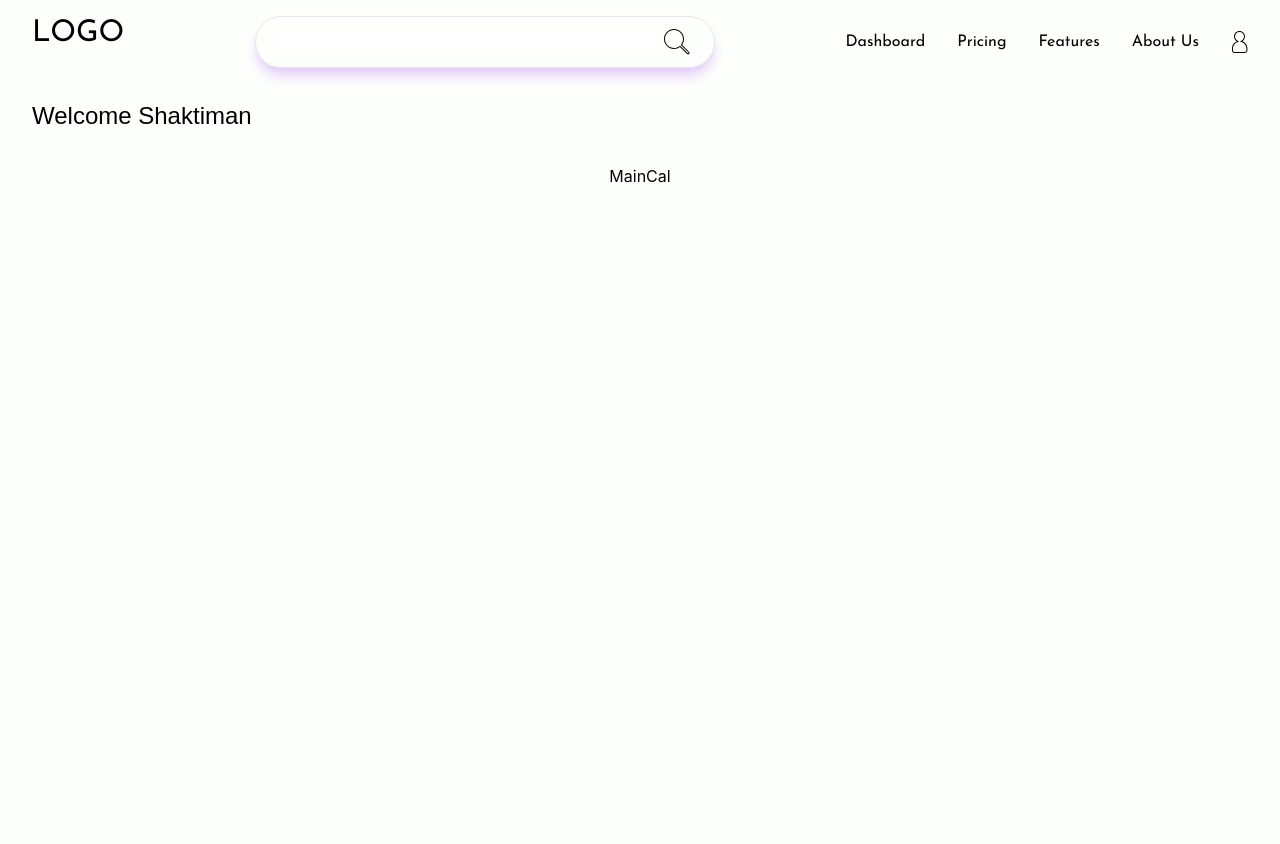
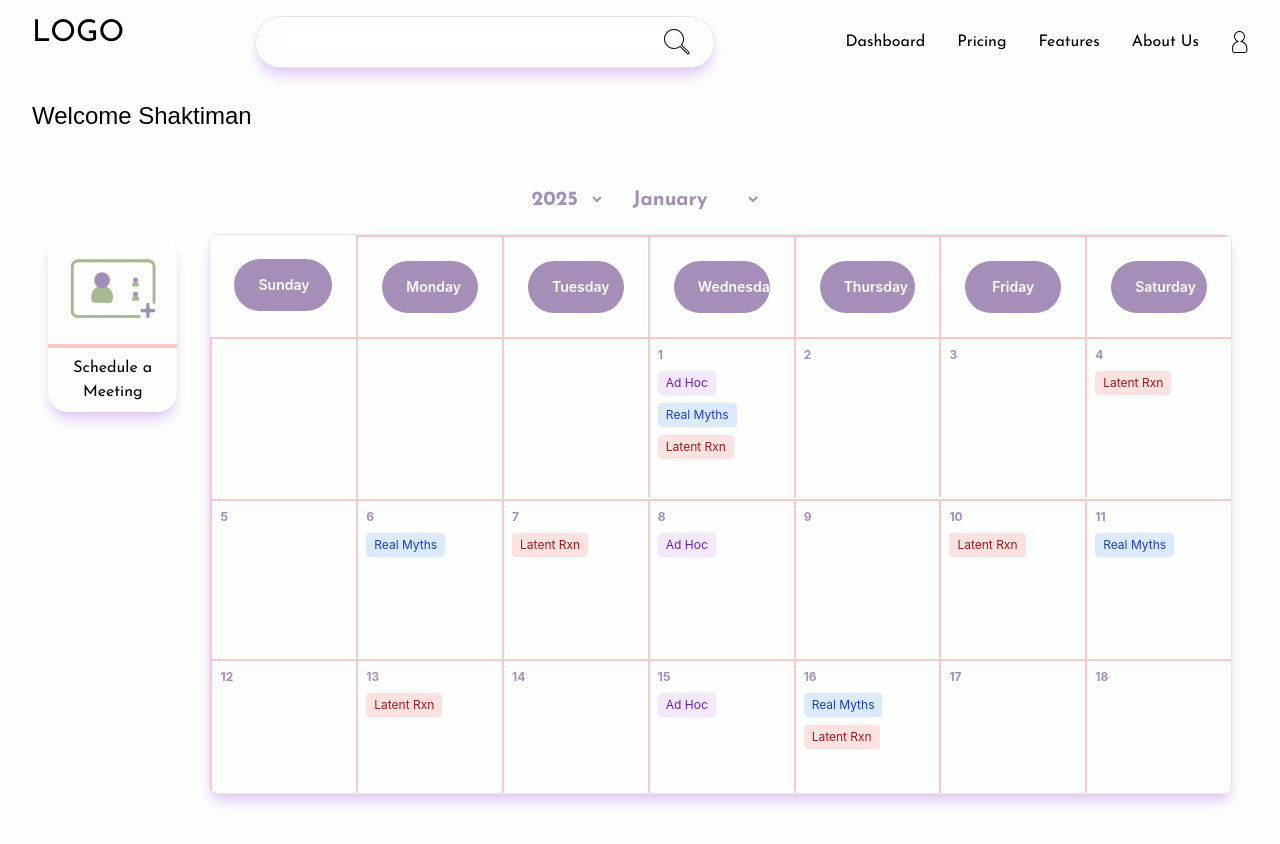
Before and after one commit to D32SSV/wizarding_media_assignment, a React (Vite) app: page / in a window 1280 px wide. Shown: the top 844 px of the page. Before the commit the page ends 800 px from the top, so only its background shows below. Built offline with nearby package versions, Linux system fonts and the light colour scheme; a web font is replaced by a local one.

Commit message:
complete calendar page; data fetch remaining

```diff
--- a/src/App.css
+++ b/src/App.css
@@ -1,4 +1,3 @@
-
 #root {
   max-width: 1280px;
   margin: 0 auto;
@@ -41,3 +40,17 @@
 .read-the-docs {
   color: #888;
 }
+
+.scrollable-calendar::-webkit-scrollbar {
+  width: 8px;
+}
+
+.scrollable-calendar::-webkit-scrollbar-thumb {
+  background-color: #a58fb9;
+  border-radius: 10px;
+  border: 2px solid #f7cac9;
+}
+.scrollable-calendar::-webkit-scrollbar-track {
+  background-color: #a58fb9; /* Color of the scrollbar track */
+  border-radius: 10px;
+}
--- a/src/components/MainCal.tsx
+++ b/src/components/MainCal.tsx
@@ -1,8 +1,167 @@
+import { useEffect, useState } from "react";
+import ScheduleMeeting from "./ScheduleMeeting";
 
-const MainCal = () => {
+const ContentCalendar = () => {
+  const date = new Date();
+  const [selectedMonth, setSelectedMonth] = useState(date.getMonth()); // 0-based month
+  const [selectedYear, setSelectedYear] = useState(date.getFullYear());
+  const [daysInMonth, setDaysInMonth] = useState(
+    getDaysInMonth(selectedMonth, selectedYear)
+  ); // Days in month
+  const [firstDayOfMonth, setFirstDayOfMonth] = useState(
+    getFirstDayOfMonth(selectedMonth, selectedYear)
+  ); // First day of the month (0 = Sunday, 1 = Monday, etc.)
+
+  function getDaysInMonth(month: number, year: number) {
+    const daysInMonth = [31, 28, 31, 30, 31, 30, 31, 31, 30, 31, 30, 31];
+
+    if (month === 1) {
+      // February
+      if ((year % 4 === 0 && year % 100 !== 0) || year % 400 === 0) {
+        daysInMonth[1] = 29; // Leap year
+      }
+    }
+
+    return daysInMonth[month];
+  }
+
+  // Get the first day of the month (0 = Sunday, 1 = Monday, etc.)
+  function getFirstDayOfMonth(month: number, year: number) {
+    return new Date(year, month, 1).getDay(); // This returns a value between 0 (Sunday) and 6 (Saturday)
+  }
+  const days = [
+    "Sunday",
+    "Monday",
+    "Tuesday",
+    "Wednesday",
+    "Thursday",
+    "Friday",
+    "Saturday",
+  ];
+  const months = [
+    "January",
+    "February",
+    "March",
+    "April",
+    "May",
+    "June",
+    "July",
+    "August",
+    "September",
+    "October",
+    "November",
+    "December",
+  ];
+
+  const currentYear = date.getFullYear();
+  const years = Array.from({ length: 21 }, (_, i) => currentYear - 10 + i);
+
+  const handleMonthChange = (event: React.ChangeEvent<HTMLSelectElement>) => {
+    const newMonth = Number(event.target.value);
+    setSelectedMonth(newMonth);
+  };
+
+  const handleYearChange = (event: React.ChangeEvent<HTMLSelectElement>) => {
+    const newYear = Number(event.target.value);
+    setSelectedYear(newYear);
+  };
+
+  useEffect(() => {
+    setDaysInMonth(getDaysInMonth(selectedMonth, selectedYear));
+    setFirstDayOfMonth(getFirstDayOfMonth(selectedMonth, selectedYear));
+  }, [selectedMonth, selectedYear]);
+
   return (
-    <div>MainCal</div>
-  )
-}
+    <div className="p-4 min-h-screen">
+      <div className="">
+        <div className="flex items-center justify-center mb-4">
+          <div className="text-xl font-semibold text-gray-800 flex items-center justify-center gap-4">
+            {/* Dropdown for Year */}
+            <select
+              value={selectedYear}
+              onChange={handleYearChange}
+              className="p-2 bg-transparent font-jose font-bold rounded text-[#A58FB9]"
+            >
+              {years.map((year) => (
+                <option
+                  key={year}
+                  value={year}
+                  className="p-2 bg-transparent font-jose font-bold rounded text-[#A58FB9]"
+                >
+                  {year}
+                </option>
+              ))}
+            </select>
+            {/* Dropdown for Month */}
+            <select
+              value={selectedMonth}
+              onChange={handleMonthChange}
+              className="p-2 bg-transparent font-jose font-bold rounded text-[#A58FB9]"
+            >
+              {months.map((month, index) => (
+                <option
+                  key={index}
+                  value={index}
+                  className="p-2 bg-transparent font-jose font-bold rounded text-[#A58FB9]"
+                >
+                  {month}
+                </option>
+              ))}
+            </select>
+          </div>
+        </div>
 
-export default MainCal
+        {/* Calendar Grid */}
+        <div className="flex gap-8">
+          <ScheduleMeeting />
+
+          <div className="grid grid-cols-7 divide-[#F7CAC9] divide-y-2 divide-x-2 shadow-[#E1C9F7] shadow-lg border rounded-lg h-[70dvh] overflow-y-auto scrollable-calendar">
+            {/* Days of the Week */}
+            {days.map((day) => (
+              <div key={day} className="text-sm font-semibold text-center p-6">
+                <div className="py-4 px-6 bg-[#A58FB9] text-white rounded-full">
+                  {day}
+                </div>
+              </div>
+            ))}
+
+            {/* Empty divs for the days before the 1st */}
+            {[...Array(firstDayOfMonth).keys()].map((_, index) => (
+              <div key={index} className="p-20"></div>
+            ))}
+
+            {/* Calendar Days */}
+            {[...Array(daysInMonth).keys()].map((day) => (
+              <div
+                key={day}
+                className="p-2 h-40 w-full border shadow-sm text-center flex flex-col items-start justify-start gap-2"
+              >
+                <span className="text-xs font-bold text-[#A58FB9]">
+                  {day + 1}
+                </span>
+                {/* Example Content */}
+                {day % 7 === 0 && (
+                  <span className="text-xs bg-purple-100 text-purple-800 px-2 py-1 rounded">
+                    Ad Hoc
+                  </span>
+                )}
+                {day % 5 === 0 && (
+                  <span className="text-xs bg-blue-100 text-blue-800 px-2 py-1 rounded">
+                    Real Myths
+                  </span>
+                )}
+                {day % 3 === 0 && (
+                  <span className="text-xs bg-red-100 text-red-800 px-2 py-1 rounded">
+                    Latent Rxn
+                  </span>
+                )}
+              </div>
+            ))}
+          </div>
+        </div>
+      </div>
+    </div>
+  );
+};
+
+export default ContentCalendar;
--- a/src/components/ScheduleMeeting.tsx
+++ b/src/components/ScheduleMeeting.tsx
@@ -1,7 +1,7 @@
 import img from "../../src/assets/icons/meeting.png";
 const ScheduleMeeting = () => {
   return (
-    <div className="shadow-[#E1C9F7] shadow-lg flex flex-col justify-center items-center w-max rounded-[20px]">
+    <div className="shadow-[#E1C9F7] shadow-lg flex flex-col justify-center items-center w-max rounded-[20px] h-max">
       <img
         src={img}
         alt="schedule a meeting"
@@ -9,7 +9,7 @@ const ScheduleMeeting = () => {
         height={120}
         width={120}
       />
-      <div className="bg-[#F7CAC9] w-full h-2"></div>
+      <div className="bg-[#F7CAC9] w-full h-1"></div>
       <p className="font-jose px-6 py-2 max-w-[158px] text-center">
         Schedule a Meeting
       </p>
--- a/tailwind.config.js
+++ b/tailwind.config.js
@@ -6,7 +6,10 @@ export default {
       fontFamily: {
         jockey: ["Jockey One", "sans-serif"],
         jose: ["Josefin Sans, sans-serif"],
-      }
+      },
+      colors: {
+        "custom-thumb": "#A58FB9",
+      },
     },
   },
   plugins: [],
```
